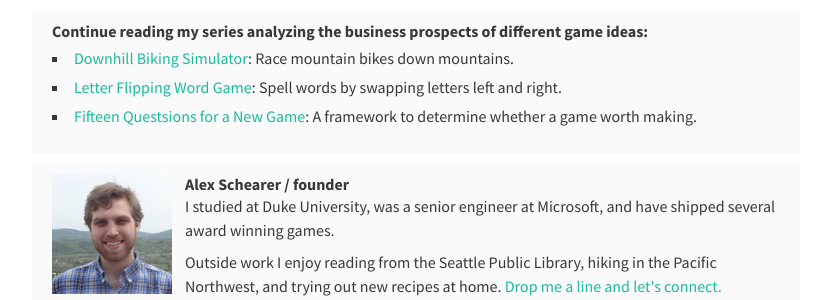
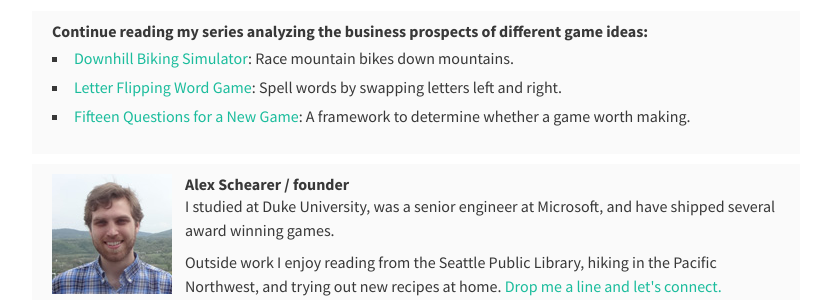
Before and after one commit to aschearer/spottedzebra.us, a Jekyll site: the page built from blog/_posts/2017-09-27-New_Game_15_Questions.md, in a window 1280 px wide and 900 px high, scrolled down 3698 px. Shown: the part 229-529 px from the top of the window, without its empty margins (224-1047 px from the left). Built offline with Jekyll 4.4.1, drawn with Linux system fonts in a browser that asks for light colours; nearby versions of some CDN libraries; comment, search, counter and statistics services are not loaded.

Commit message:
Fixing typo in should-i-make footer

```diff
--- a/_includes/should-i-make-footer.html
+++ b/_includes/should-i-make-footer.html
@@ -3,6 +3,6 @@
     <ol>
         <li><a href="{%post_url blog/2017-05-03-Should_I_Make_Downhill_Biking_Simulator%}">Downhill Biking Simulator</a>: Race mountain bikes down mountains.</li>
         <li><a href="{%post_url blog/2017-05-10-Should_I_Make_Letter_Flipping_Word_Game%}">Letter Flipping Word Game</a>: Spell words by swapping letters left and right.</li>
-        <li><a href="{%post_url blog/2017-09-27-New_Game_15_Questions%}">Fifteen Questsions for a New Game</a>: A framework to determine whether a game worth making.</li>
+        <li><a href="{%post_url blog/2017-09-27-New_Game_15_Questions%}">Fifteen Questions for a New Game</a>: A framework to determine whether a game worth making.</li>
     </ol>
 </div>
```
